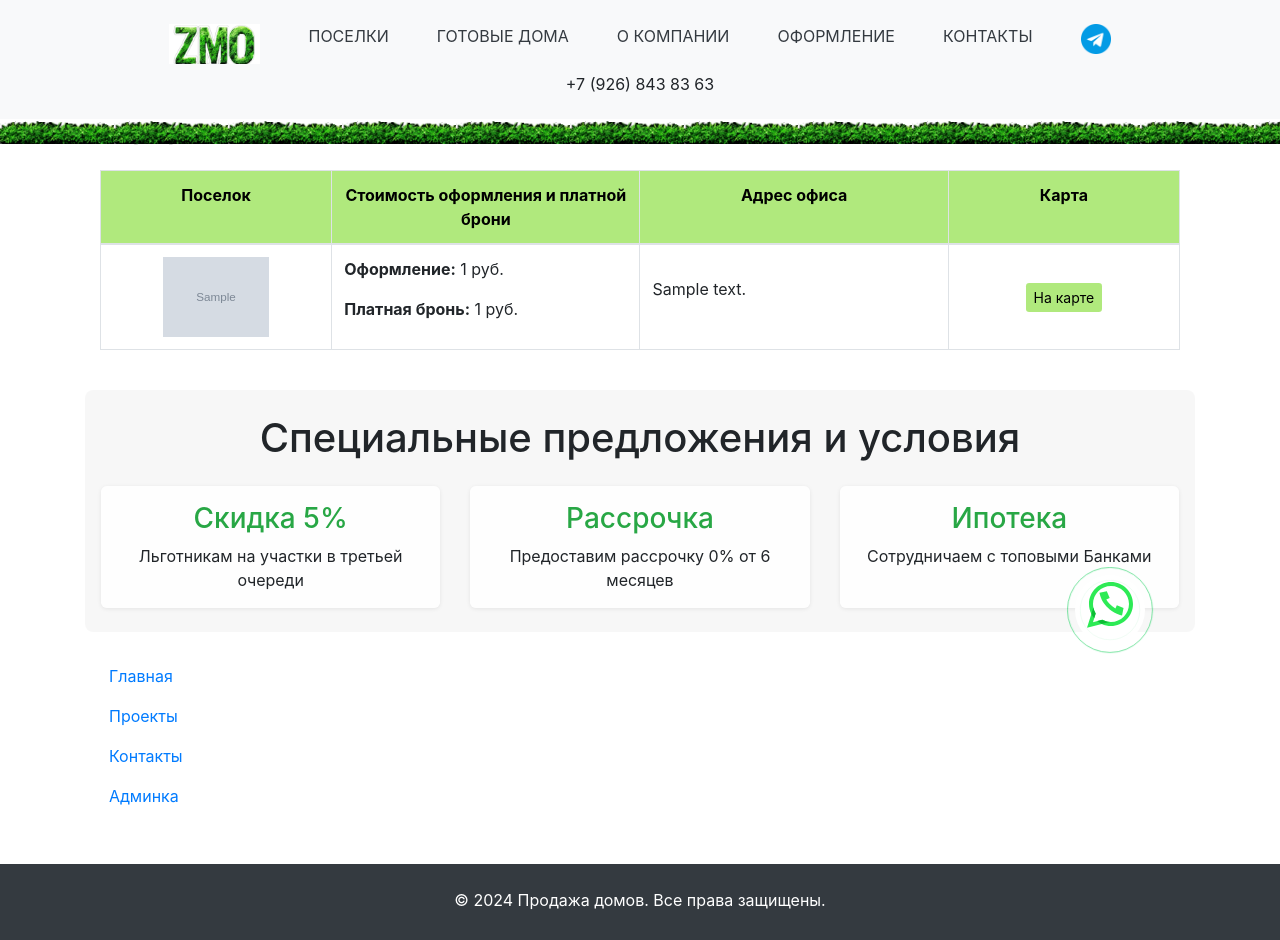
After one commit to alexandr-prokhorov/ZMO, a Django app: page /partners/partners/ in a window 1280 px wide. The commit adds this page. Run offline with Django 5.2, Linux system fonts and the light colour scheme; tables that the repository leaves empty hold one stand-in row (values such as "Sample post"); grey boxes marked "Sample" are stand-in pictures; some libraries are stand-ins or nearby versions.

Commit message:
1)Добавлены изменения в базовый шаблон 2)переименован шаблон партнеров 3)добавлен urls partners

```diff
--- a/config/urls.py
+++ b/config/urls.py
@@ -28,7 +28,8 @@
 urlpatterns = [
     path('', redirect_to_houses),  # Добавляем редирект с корня
     path('admin/', admin.site.urls),
-    path('houses/', include('houses.urls')),  # Подключаем маршруты приложения houses
+    path('houses/', include('houses.urls')),
+    path('partners/', include('partners.urls')),# Подключаем маршруты приложения houses
 ]
 
 if settings.DEBUG:
--- a/houses/templates/houses/base.html
+++ b/houses/templates/houses/base.html
@@ -40,18 +40,13 @@
                 <li class="nav-item">
                     <a class="nav-link text-dark fw-bold" href="#projects">О КОМПАНИИ</a>
                 </li>
+
                 <li class="nav-item">
-                    <a class="nav-link text-dark fw-bold" href="#contacts">ОФОРМЛЕНИЕ</a>
+                    <a class="nav-link text-dark fw-bold" href="{% url 'partners_list' %}">ОФОРМЛЕНИЕ</a>
                 </li>
                 <li class="nav-item">
                     <a class="nav-link text-dark fw-bold" href="#contacts">КОНТАКТЫ</a>
                 </li>
-                <li class="nav-item">
-                    <a class="nav-link text-dark fw-bold" href="#contacts">ПАРТНЕРЫ</a>
-                </li>
-                <!--                <li class="nav-item">-->
-                <!--                    <a class="nav-link text-dark fw-bold" href="/admin/">Админка</a>-->
-                <!--                </li>-->
                 <li class="nav-item">
                     <a class="nav-link" href="https://t.me/+79268438363">
                         <img src="{% static 'images/telegram.png' %}" alt="Логотип" style="height: 30px;">
--- /dev/null
+++ b/partners/templates/partners/partners_list.html
@@ -0,0 +1,64 @@
+{% extends 'houses/base.html' %}
+
+{% block content %}
+<div class="container mt-5">
+    <h2 class="mb-4 text-left">Оформление</h2>
+
+    <div class="table-responsive">
+        <table class="table table-bordered table-hover">
+            <thead class="thead-light">
+            <tr>
+                <th class="text-center"
+                    style="background-color: #B0E97D; color: black; width: 15%; vertical-align: top">Поселок
+                </th>
+                <th class="text-center" style="background-color: #B0E97D; color: black; width: 20%;">Стоимость
+                    оформления и платной брони
+                </th>
+                <th class="text-center"
+                    style="background-color: #B0E97D; color: black; width: 20%; vertical-align: top">Адрес офиса
+                </th>
+                <th class="text-center"
+                    style="background-color: #B0E97D; color: black; width: 15%; vertical-align: top">Карта
+                </th>
+            </tr>
+            </thead>
+            <tbody>
+            {% for partner in partners %}
+            <tr style="background-color: {% if forloop.counter|divisibleby:2 %} #f0f0f0 {% else %} #ffffff {% endif %};">
+                <td class="text-center align-middle">
+                    {% if partner.image %}
+                    <img src="{{ partner.image.url }}" alt="{{ partner.name }}" class="img-fluid"
+                         style="max-height: 80px;">
+                    {% endif %}
+                </td>
+                <td class="align-middle">
+                    {% if partner.registration %}
+                    <p><strong>Оформление:</strong> {{ partner.registration }} руб.</p>
+                    {% endif %}
+                    {% if partner.reservation %}
+                    <p><strong>Платная бронь:</strong> {{ partner.reservation }} руб.</p>
+                    {% endif %}
+                </td>
+                <td class="align-middle">
+                    {% if partner.address %}
+                    {{ partner.address|linebreaks }}
+                    {% endif %}
+                </td>
+                <td class="text-center align-middle">
+                    {% if partner.yandex_map %}
+                    <a href="{{ partner.yandex_map }}" target="_blank" class="btn btn-primary btn-sm" style="background-color: #B0E97D; color: black; border: none;>
+                                <i class=" fas fa-map-marked-alt"></i> На карте
+                    </a>
+                    {% endif %}
+                </td>
+            </tr>
+            {% empty %}
+            <tr>
+                <td colspan="5" class="text-center">Партнеры не найдены</td>
+            </tr>
+            {% endfor %}
+            </tbody>
+        </table>
+    </div>
+</div>
+{% endblock %}
```
Also changed, not shown: partners/templates/partners/partners.html (deleted, +0 -67 lines).
